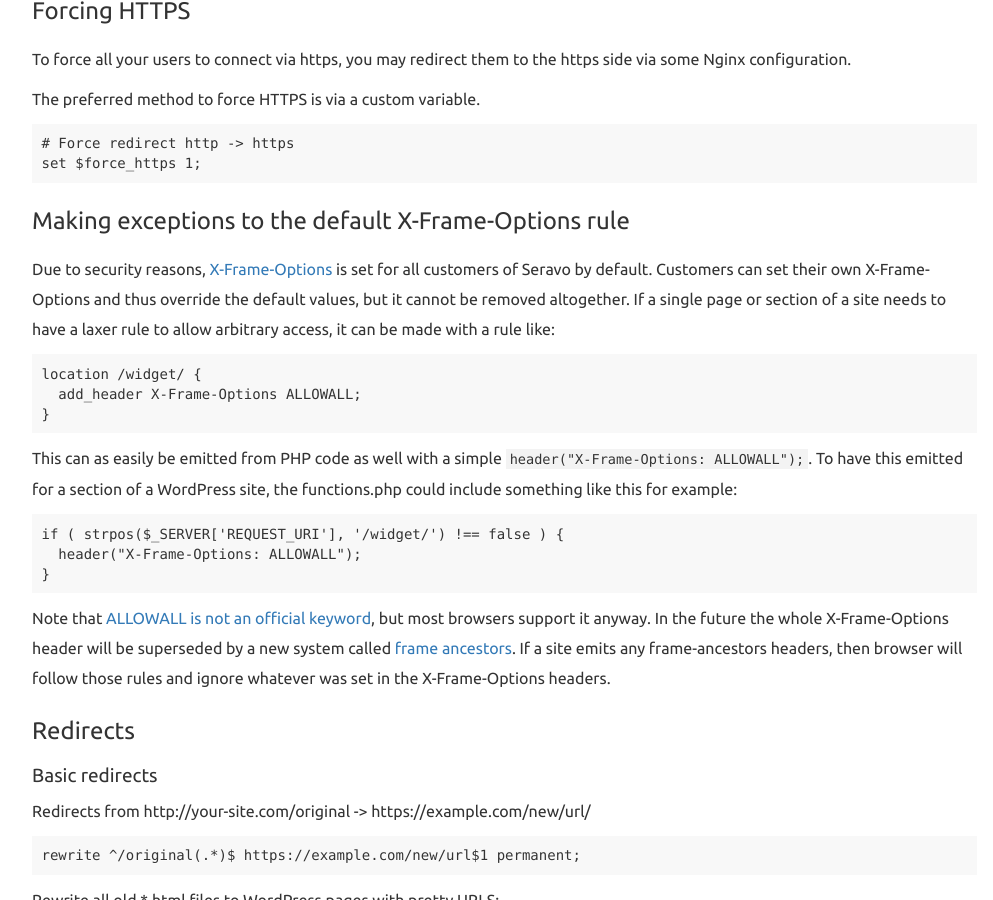
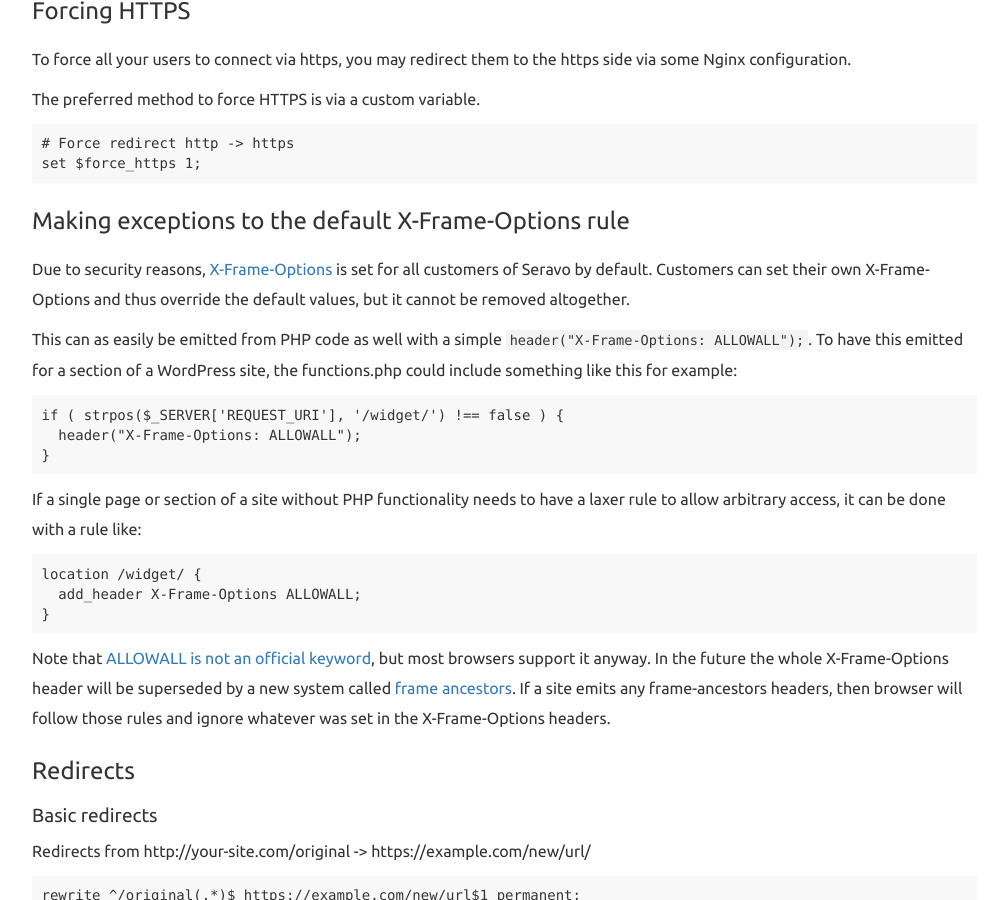
Before and after one commit to Seravo/docs, a Jekyll site: the page built from _posts/2015-10-11-nginx.md, in a window 1280 px wide and 900 px high, scrolled down 1888 px. Shown: the whole window, without its empty margins (233-1226 px from the left). Built offline with Jekyll 4.4.1, drawn with Linux system fonts in a browser that asks for light colours; nearby versions of some CDN libraries.

Commit message:
Modify the X-Frame-Options chapter to have the most used example first.

````diff
--- a/_posts/2015-10-11-nginx.md
+++ b/_posts/2015-10-11-nginx.md
@@ -83,19 +83,21 @@ set $force_https 1;
 
 ### Making exceptions to the default X-Frame-Options rule
 
-Due to security reasons, [X-Frame-Options](https://developer.mozilla.org/en-US/docs/Web/HTTP/Headers/X-Frame-Options) is set for all customers of Seravo by default. Customers can set their own X-Frame-Options and thus override the default values, but it cannot be removed altogether. If a single page or section of a site needs to have a laxer rule to allow arbitrary access, it can be made with a rule like:
-
-```
-location /widget/ {
-  add_header X-Frame-Options ALLOWALL;
-}
-```
+Due to security reasons, [X-Frame-Options](https://developer.mozilla.org/en-US/docs/Web/HTTP/Headers/X-Frame-Options) is set for all customers of Seravo by default. Customers can set their own X-Frame-Options and thus override the default values, but it cannot be removed altogether.
 
 This can as easily be emitted from PHP code as well with a simple `header("X-Frame-Options: ALLOWALL");`. To have this emitted for a section of a WordPress site, the functions.php could include something like this for example:
 
 ```
 if ( strpos($_SERVER['REQUEST_URI'], '/widget/') !== false ) {
   header("X-Frame-Options: ALLOWALL");
+}
+```
+
+If a single page or section of a site without PHP functionality needs to have a laxer rule to allow arbitrary access, it can be done with a rule like:
+
+```
+location /widget/ {
+  add_header X-Frame-Options ALLOWALL;
 }
 ```
 
````
